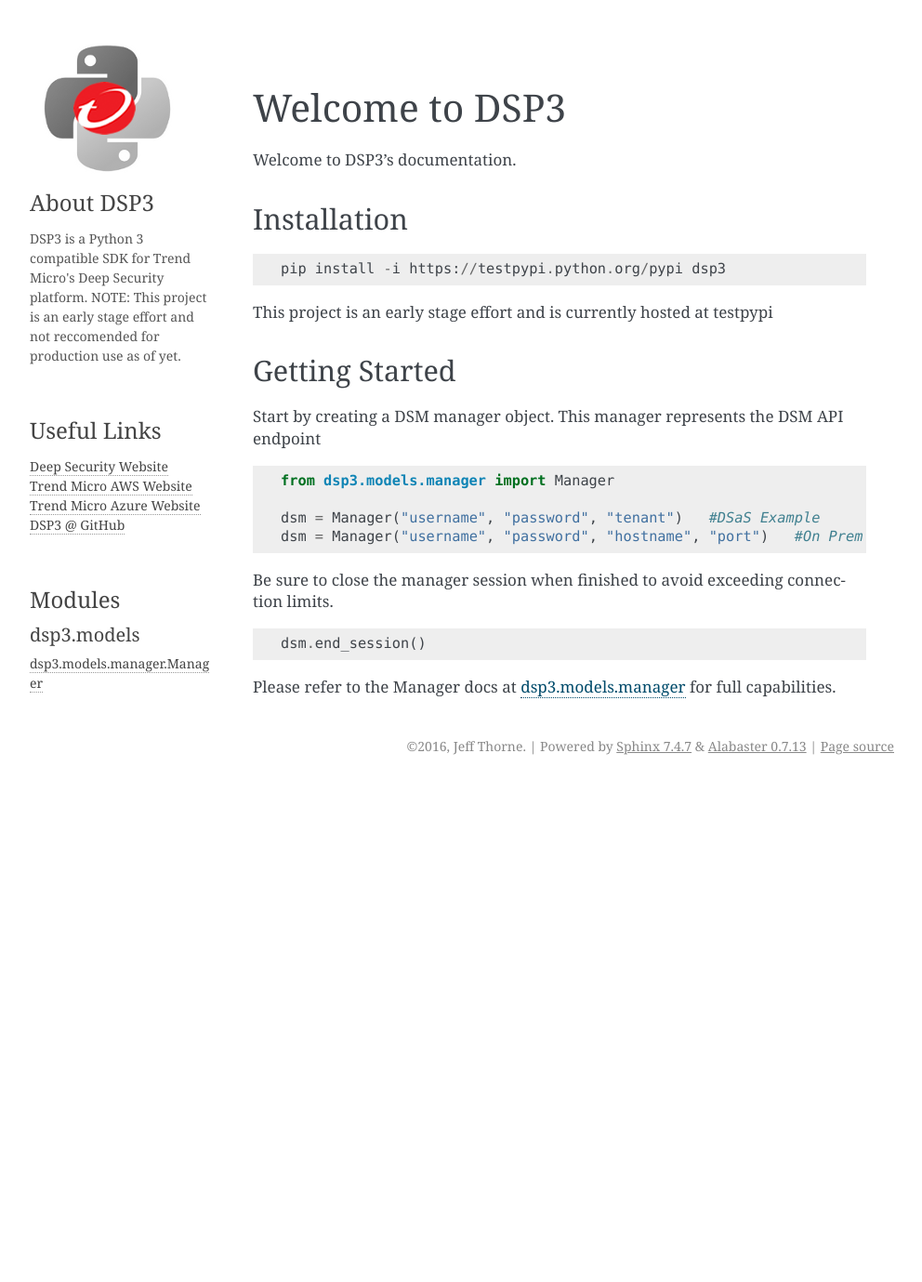
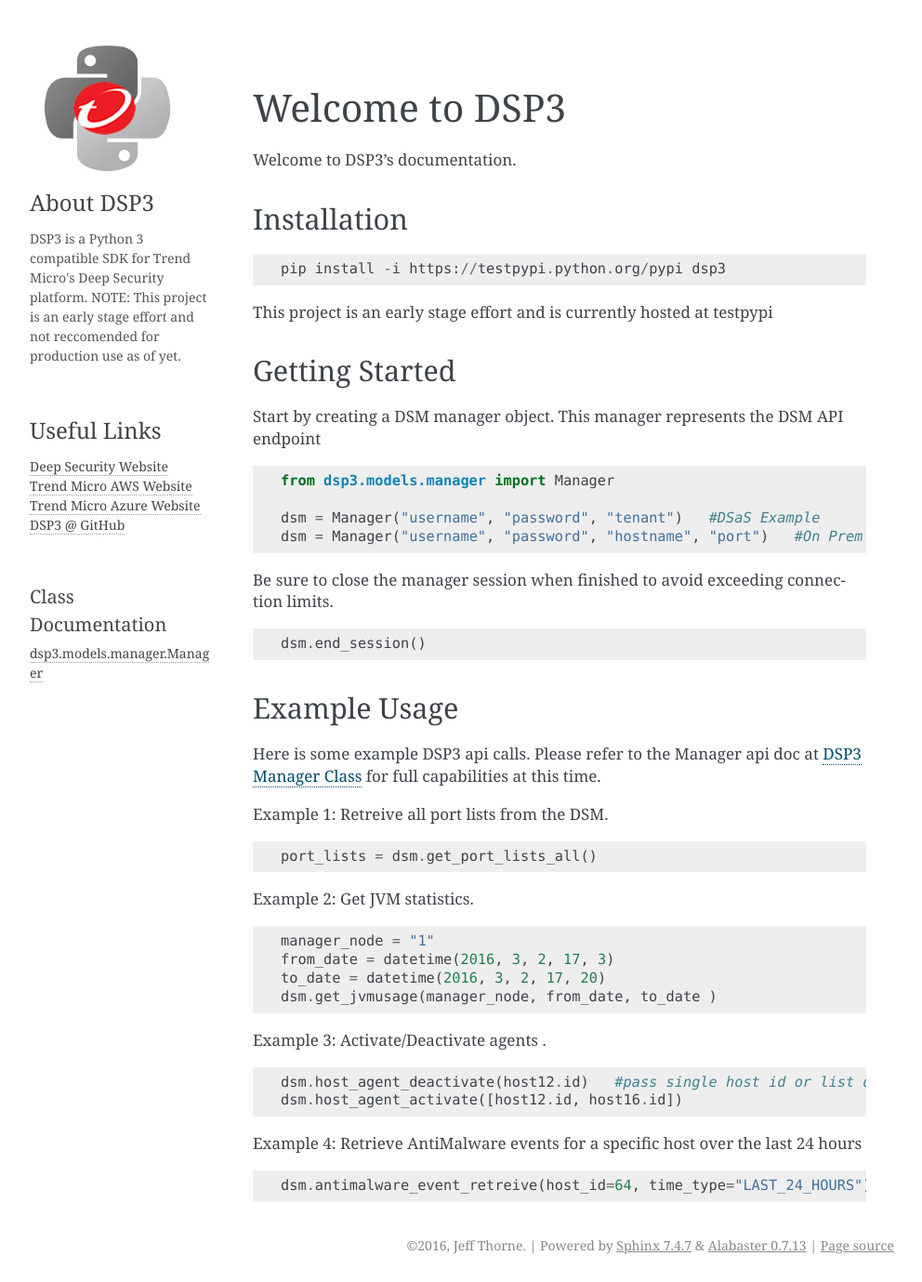
Before and after one commit to trend206/dsp3, a Sphinx documentation site: the page built from docs/source/index.rst, in a window 1280 px wide. Shown: the whole page at 93% size, without its empty margins (148-1140 px from the left). Built offline with Sphinx 7.4.7, drawn with Linux system fonts in a browser that asks for light colours; pages that are not in the unit, such as notebooks, are missing from menus; before the commit the page ends 900 px from its top, so only the background shows below that.

Commit message:
working on Manager class docs

```diff
--- a/docs/source/_templates/sidebar.html
+++ b/docs/source/_templates/sidebar.html
@@ -18,9 +18,8 @@
 </ul>
 
 <br/><br/>
-<h3>Modules</h3>
+<h4>Class Documentation</h4>
 
-<h4>dsp3.models</h4>
 <ul style="margin-top: 0px;">
   <li><a href="dsp3.models.manager.html">dsp3.models.manager.Manager</a></li>
 </ul>
--- a/docs/source/index.rst
+++ b/docs/source/index.rst
@@ -11,13 +11,13 @@
 
 |
 Welcome to DSP3
-=========================================
+===============
 
 Welcome to DSP3's documentation.
 
 
 Installation
------------------
+------------
 
 .. code-block:: python
 
@@ -26,7 +26,7 @@
 
 
 Getting Started
------------------
+---------------
 Start by creating a DSM manager object. This manager represents the DSM API endpoint
 
 .. code-block:: python
@@ -44,4 +44,39 @@
    dsm.end_session()
 
 
-Please refer to the Manager docs at :doc:`dsp3.models.manager` for full capabilities.
+
+
+Example Usage
+--------------
+Here is some example DSP3 api calls. Please refer to the Manager api doc at :doc:`dsp3.models.manager` for
+full capabilities at this time.
+
+
+Example 1: Retreive all port lists from the DSM.
+
+.. code-block:: python
+
+   port_lists = dsm.get_port_lists_all()
+
+
+Example 2: Get JVM statistics.
+
+.. code-block:: python
+
+   manager_node = "1"
+   from_date = datetime(2016, 3, 2, 17, 3)
+   to_date = datetime(2016, 3, 2, 17, 20)
+   dsm.get_jvmusage(manager_node, from_date, to_date )
+
+Example 3: Activate/Deactivate agents .
+
+.. code-block:: python
+
+   dsm.host_agent_deactivate(host12.id)   #pass single host id or list of host ids
+   dsm.host_agent_activate([host12.id, host16.id])
+
+Example 4: Retrieve AntiMalware events for a specific host over the last 24 hours
+
+.. code-block:: python
+
+   dsm.antimalware_event_retreive(host_id=64, time_type="LAST_24_HOURS")
```
Also changed, not shown: docs/source/dsp3.models.manager.rst (+9 -3 lines), environment.yml (line endings or trailing spaces), 1 other file.
